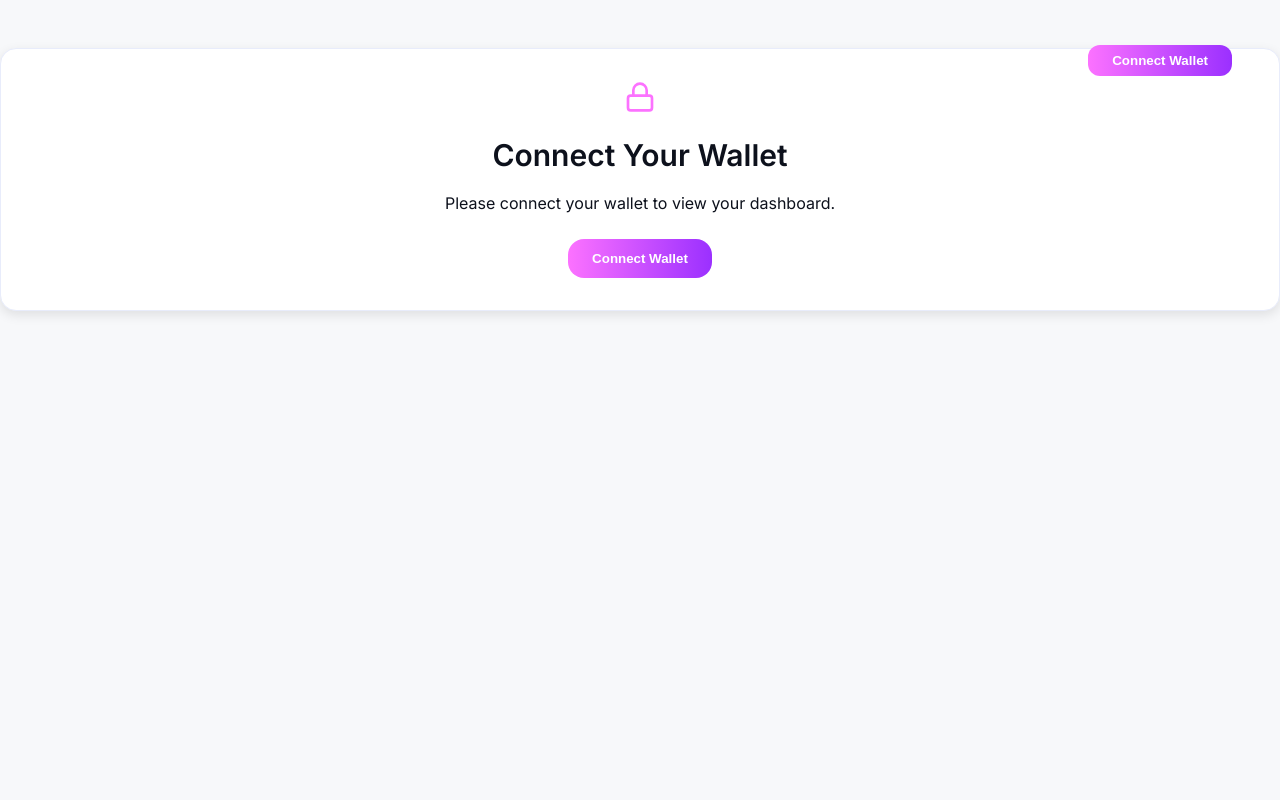
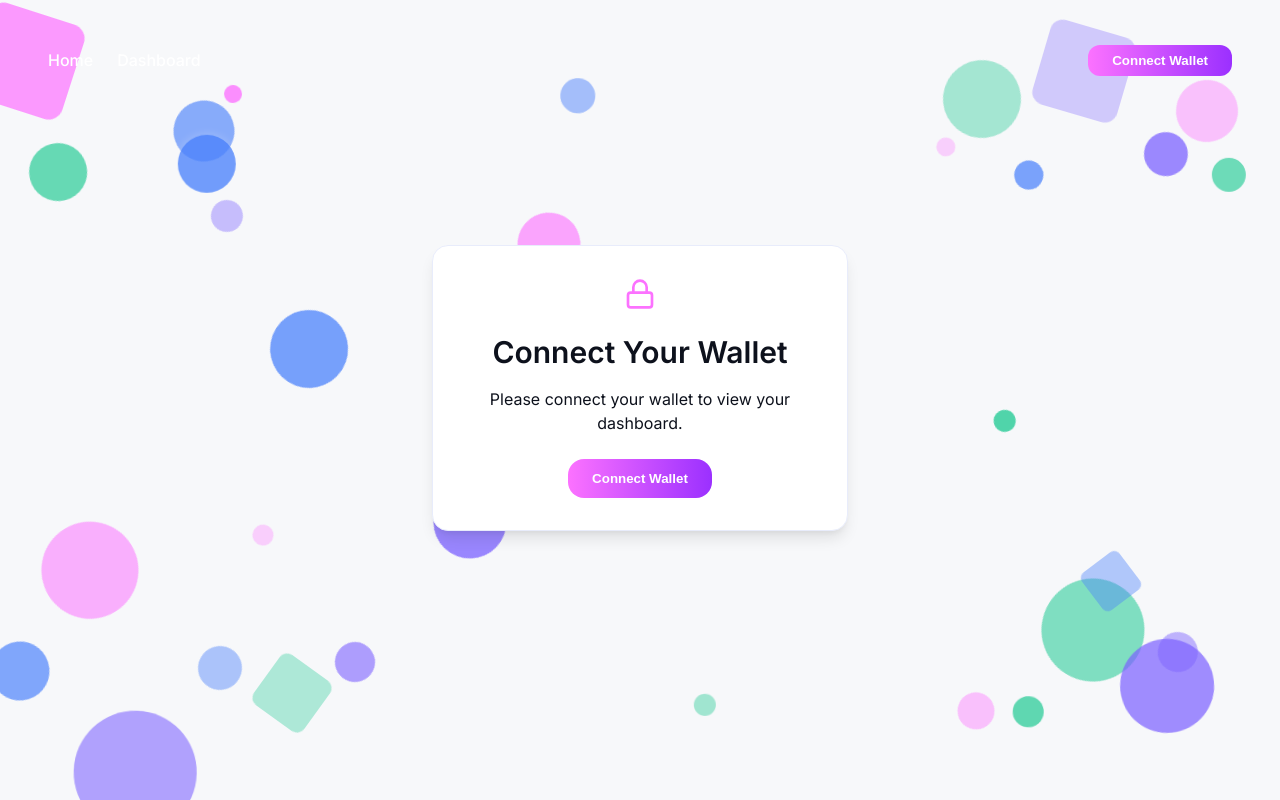
Before and after one commit to nolanmak/swoopon, a React (Vite) app: page /dashboard in a window 1280 px wide. Built offline with nearby package versions, Linux system fonts and the light colour scheme; the HTML template or start-up script is replaced by a standard one.

Commit message:
connect your wallet

```diff
--- a/src/pages/Dashboard.jsx
+++ b/src/pages/Dashboard.jsx
@@ -1,6 +1,7 @@
 import { useState, useEffect } from 'react';
 import { useLocation } from 'react-router-dom';
 import axios from 'axios';
+import FloatingTokens from '../components/FloatingTokens';
 
 const Dashboard = ({ isConnected, walletAddress, connectWallet }) => {
   const location = useLocation();
@@ -10,6 +11,7 @@ const Dashboard = ({ isConnected, walletAddress, connectWallet }) => {
   const [error, setError] = useState(null);
   const [swapInfo, setSwapInfo] = useState(null);
   const [swouponCount, setSwouponCount] = useState(0);
+  const [isDarkMode, setIsDarkMode] = useState(false);
 
   // API base URL - points to our local server
   const API_BASE_URL = 'http://localhost:5001/api';
@@ -27,6 +29,33 @@ const Dashboard = ({ isConnected, walletAddress, connectWallet }) => {
       fetchWalletData();
     }
   }, [isConnected, walletAddress, location.state]);
+
+  // Check if dark mode is active
+  useEffect(() => {
+    const checkDarkMode = () => {
+      if (document.documentElement.classList.contains('dark')) {
+        setIsDarkMode(true);
+      } else {
+        setIsDarkMode(false);
+      }
+    };
+
+    // Check initially
+    checkDarkMode();
+
+    // Create a mutation observer to watch for class changes on the html element
+    const observer = new MutationObserver((mutations) => {
+      mutations.forEach((mutation) => {
+        if (mutation.attributeName === 'class') {
+          checkDarkMode();
+        }
+      });
+    });
+
+    observer.observe(document.documentElement, { attributes: true });
+
+    return () => observer.disconnect();
+  }, []);
 
   const fetchWalletData = async () => {
     if (!walletAddress) return;
@@ -55,8 +84,12 @@ const Dashboard = ({ isConnected, walletAddress, connectWallet }) => {
   // If wallet is not connected, show connect prompt
   if (!isConnected) {
     return (
-      <div className="container py-12">
-        <div className="card text-center p-8 my-8">
+      <div className="relative min-h-screen flex items-center justify-center overflow-hidden">
+        {/* Floating Tokens Background */}
+        <FloatingTokens isDarkMode={isDarkMode} />
+
+        <div className="relative z-10 w-full max-w-md px-4">
+          <div className="card text-center p-8 shadow-lg">
             <div className="w-16 h-16 rounded-full bg-uniswap-pink bg-opacity-10 flex items-center justify-center mx-auto mb-6">
               <svg xmlns="http://www.w3.org/2000/svg" width="32" height="32" viewBox="0 0 24 24" fill="none" stroke="#FC72FF" strokeWidth="2" strokeLinecap="round" strokeLinejoin="round">
                 <rect x="3" y="11" width="18" height="11" rx="2" ry="2"></rect>
@@ -73,11 +106,16 @@ const Dashboard = ({ isConnected, walletAddress, connectWallet }) => {
             </button>
           </div>
         </div>
+      </div>
     );
   }
 
   return (
-    <div className="dashboard-page">
+    <div className="dashboard-page relative">
+      {/* Floating Tokens Background */}
+      <FloatingTokens isDarkMode={isDarkMode} />
+
+      <div className="relative z-10">
         <h1 className="bg-clip-text text-transparent bg-uniswap-gradient mb-8">Your Dashboard</h1>
 
         {/* Show swap success message if redirected from swap */}
@@ -266,6 +304,7 @@ const Dashboard = ({ isConnected, walletAddress, connectWallet }) => {
           )}
         </button>
       </div>
+    </div>
   );
 };
 
```
Lines whose indentation alone changed are shown as unchanged.
